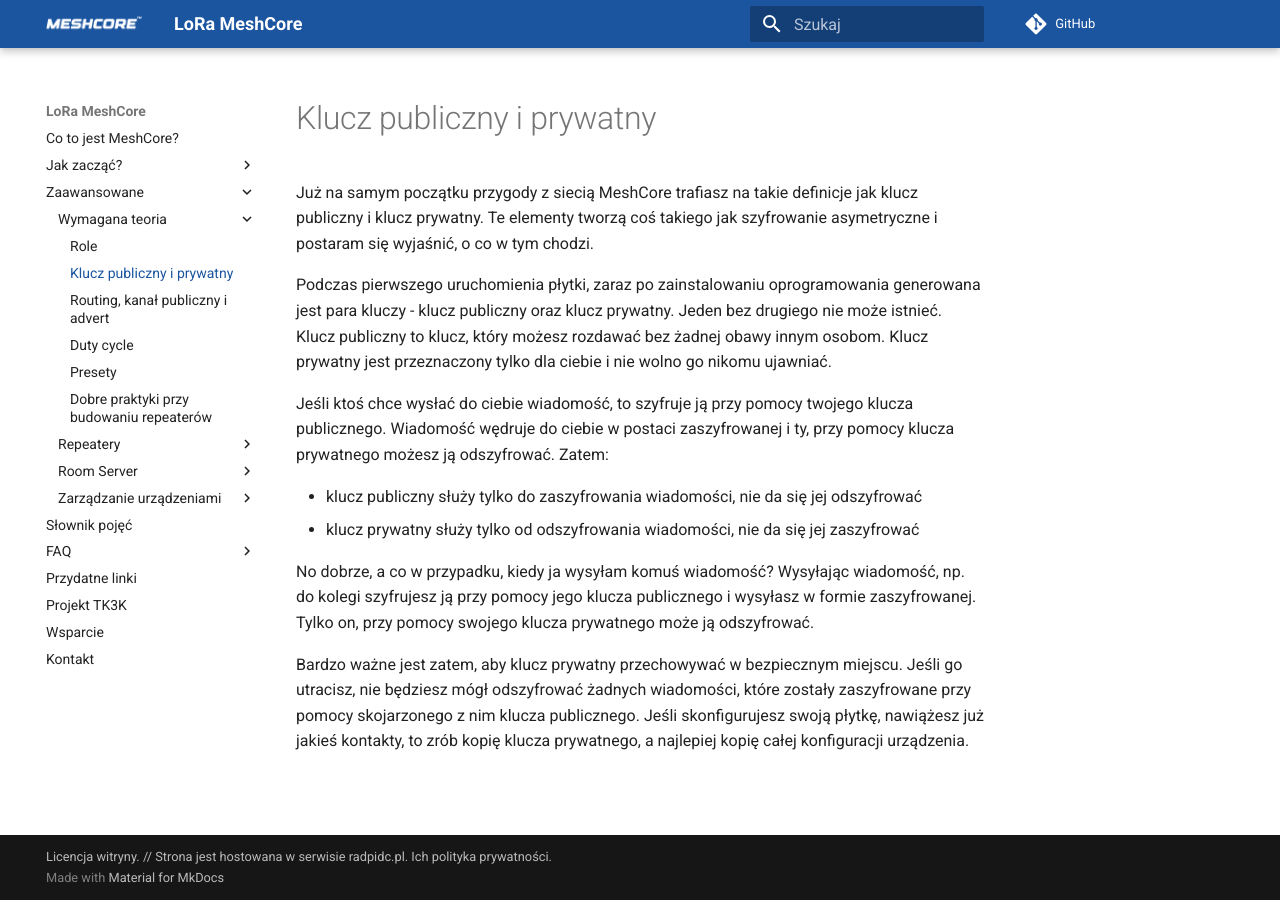
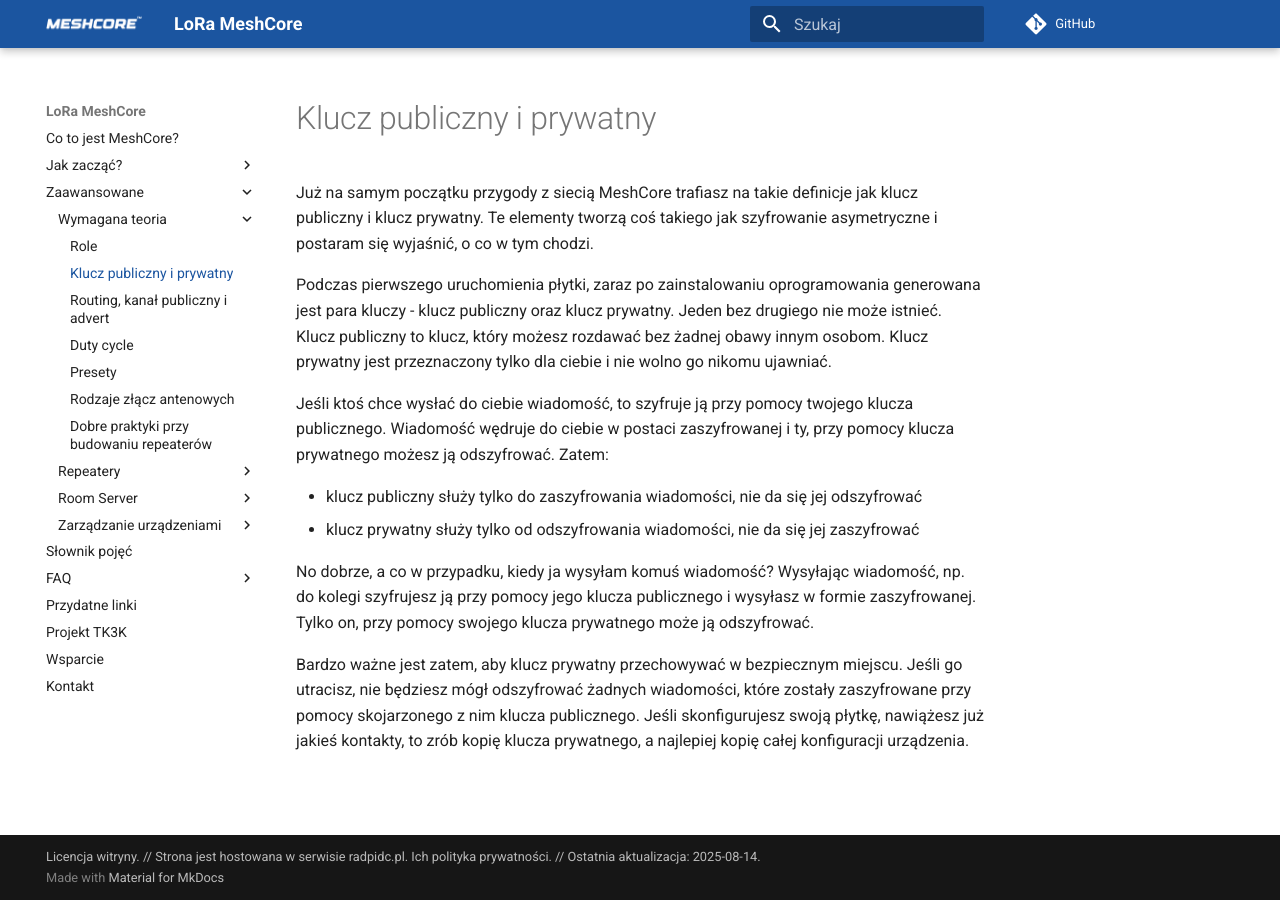
Before and after one commit to deFAT64/meshcore-manual-pl, an MkDocs documentation site: the page built from docs/zaawansowane/kluczPublicznyIprywatny.md, in a window 1280 px wide. Built offline with MkDocs 1.6.1 and Material for MkDocs 9.7.7, drawn with Linux system fonts in a browser that asks for light colours; comment, search, counter and statistics services are not loaded.

Commit message:
Add page rodzajeZlaczAntenowych.md

```diff
--- a/mkdocs.yml
+++ b/mkdocs.yml
@@ -18,6 +18,7 @@ nav:
       - 'Routing, kanał publiczny i advert': './zaawansowane/routing.md'
       - 'Duty cycle': './zaawansowane/dutyCycle.md'
       - 'Presety': './zaawansowane/presety.md'
+      - 'Rodzaje złącz antenowych': './zaawansowane/rodzajeZlaczAntenowych.md'
       - 'Dobre praktyki przy budowaniu repeaterów': './zaawansowane/jakBudowacRepeatery.md'
     - 'Repeatery':
       - 'Instalacja i pierwsza konfiguracja': './zaawansowane/repeater/instalacjaKonfiguracjaRepeatera.md'
@@ -55,4 +56,4 @@ extra_css:
   - stylesheets/extra.css
 repo_url: https://github.com/deFAT64/meshcore-manual-pl
 copyright: >
-  <a href="https://github.com/deFAT64/meshcore-manual-pl?tab=License-1-ov-file">Licencja witryny.</a> // Strona jest hostowana w serwisie radpidc.pl. <a href="https://rapiddc.pl/polityka-prywatnosci">Ich polityka prywatności.</a>
+  <a href="https://github.com/deFAT64/meshcore-manual-pl?tab=License-1-ov-file">Licencja witryny.</a> // Strona jest hostowana w serwisie radpidc.pl. <a href="https://rapiddc.pl/polityka-prywatnosci">Ich polityka prywatności. // Ostatnia aktualizacja: 2025-08-14.</a>
```
Also changed, not shown: docs/zaawansowane/rodzajeZlaczAntenowych.md (added, +21 -0 lines), docs/zaawansowane/img/rodzajeZlaczDoAnten/BNC/BNC.webp (added), docs/zaawansowane/img/rodzajeZlaczDoAnten/BNC/gniazdo_bnc.jfif (added), docs/zaawansowane/img/rodzajeZlaczDoAnten/BNC/wtyk_bnc.webp (added), docs/zaawansowane/img/rodzajeZlaczDoAnten/N/N.webp (added), docs/zaawansowane/img/rodzajeZlaczDoAnten/N/gniazdo_N.jpg (added), docs/zaawansowane/img/rodzajeZlaczDoAnten/N/wtyk_N.jpg (added), docs/zaawansowane/img/rodzajeZlaczDoAnten/SMA/SMA.jpg (added), docs/zaawansowane/img/rodzajeZlaczDoAnten/SMA/SMA.webp (added), docs/zaawansowane/img/rodzajeZlaczDoAnten/SMA/wtyk_SMA.jpg (added), docs/zaawansowane/img/rodzajeZlaczDoAnten/UFL/UFL.webp (added), 2 other files.
